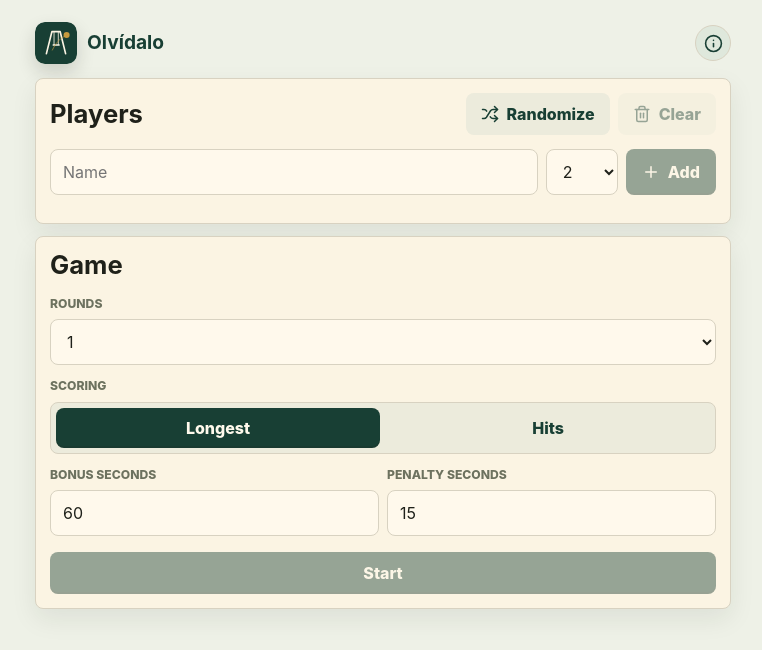
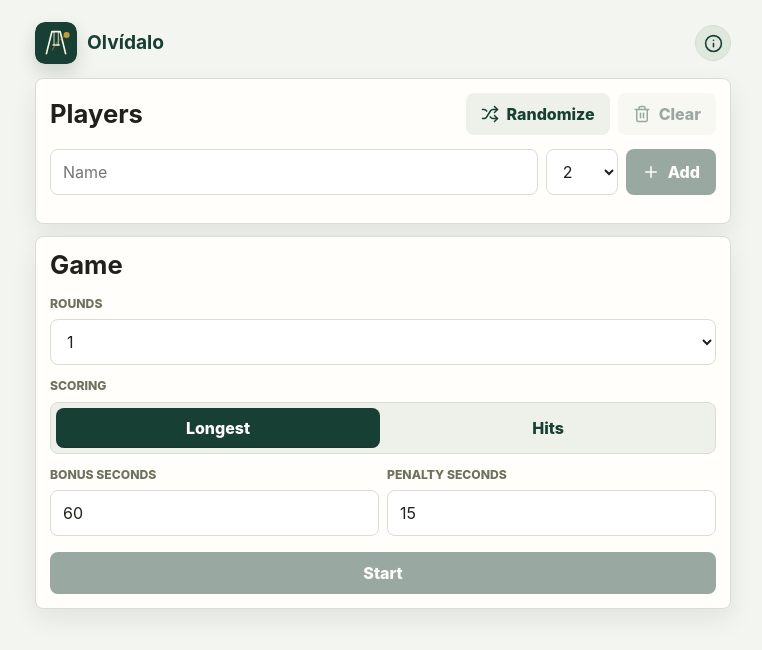
Before and after one commit to tristanmott1/olvidalo, a React (Vite) app: page / in a window 1280 px wide. Shown: the top 650 px of the page, without its empty margins (257-1019 px from the left). Built offline with nearby package versions, Linux system fonts and the light colour scheme.

Commit message:
Fixed icon and reintroduced white / light gray coloring

```diff
--- a/src/styles.css
+++ b/src/styles.css
@@ -1,6 +1,6 @@
 :root {
   color: #1f211a;
-  background: #eef1e7;
+  background: #f3f5f0;
   font-family:
     Inter, ui-sans-serif, system-ui, -apple-system, BlinkMacSystemFont, "Segoe UI", sans-serif;
   font-synthesis: none;
@@ -9,11 +9,12 @@
   -webkit-font-smoothing: antialiased;
   --ink: #1f211a;
   --muted: #6d725f;
-  --line: #d8d2c1;
-  --surface: #fbf4e3;
-  --surface-strong: #fff9ec;
-  --soft: #ecebdc;
-  --page: #eef1e7;
+  --line: #d9ded4;
+  --surface: #fffefa;
+  --surface-strong: #ffffff;
+  --soft: #edf1e9;
+  --page: #f3f5f0;
+  --parchment: #f6ecd2;
   --pine: #183f34;
   --pine-soft: #dfe8dc;
   --moss: #3f6f45;
@@ -421,7 +422,7 @@ button:focus-visible {
 
 .leader-row.leader {
   border-color: rgba(198, 154, 61, 0.46);
-  background: #f8edcf;
+  background: var(--parchment);
 }
 
 .rank,
@@ -483,7 +484,7 @@ button:focus-visible {
   padding: 10px 12px;
   border: 1px solid rgba(198, 154, 61, 0.36);
   border-radius: 8px;
-  background: #f8edcf;
+  background: var(--parchment);
   color: #594118;
   font-size: 0.86rem;
   font-weight: 800;
@@ -690,7 +691,7 @@ button:focus-visible {
 .rules-panel {
   gap: 16px;
   border-color: rgba(198, 154, 61, 0.34);
-  background: var(--surface);
+  background: var(--parchment);
 }
 
 .rules-panel .section-heading {
```
Also changed, not shown: public/icon-180.png, public/icon-192.png, public/manifest.webmanifest.
